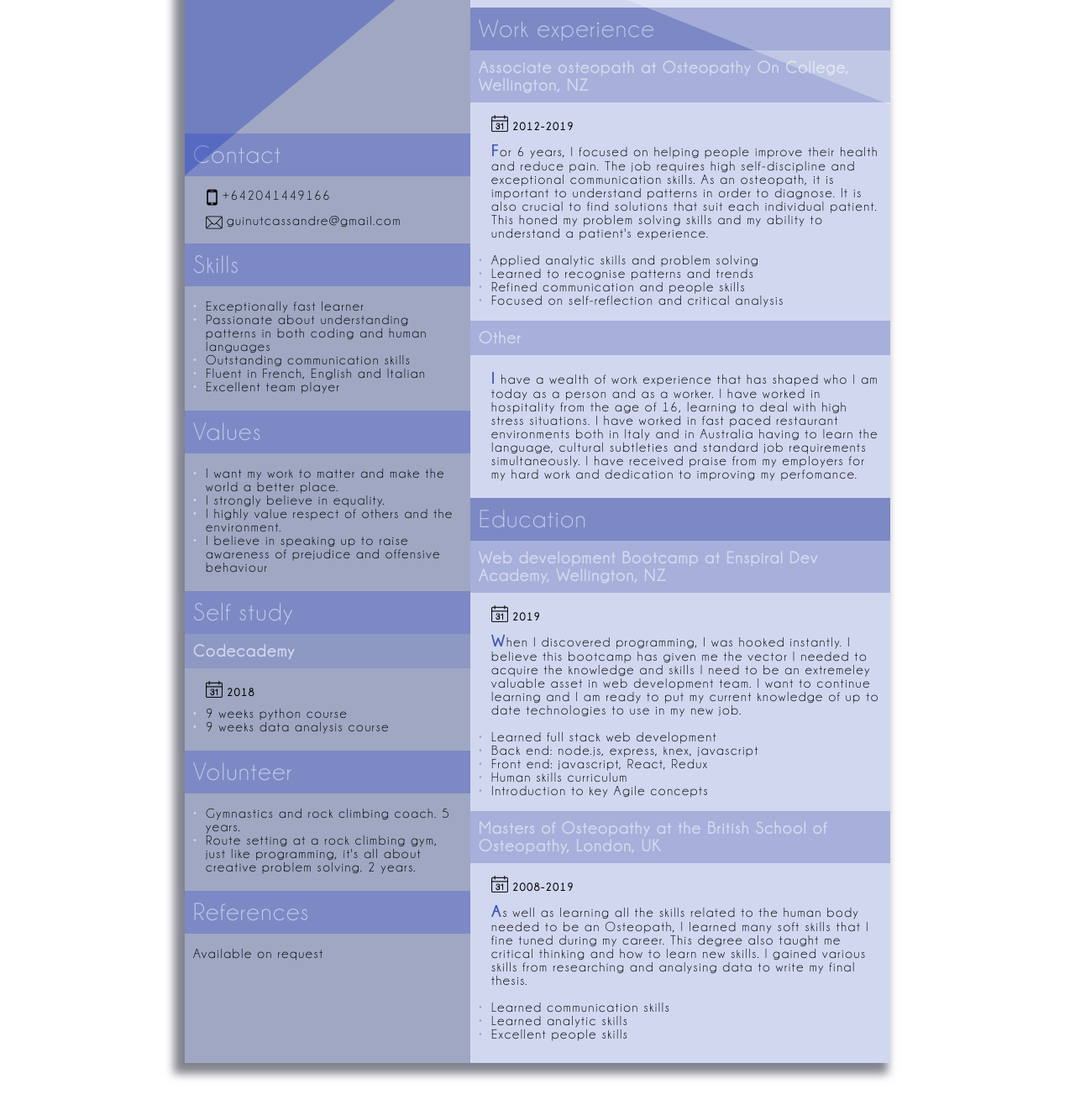
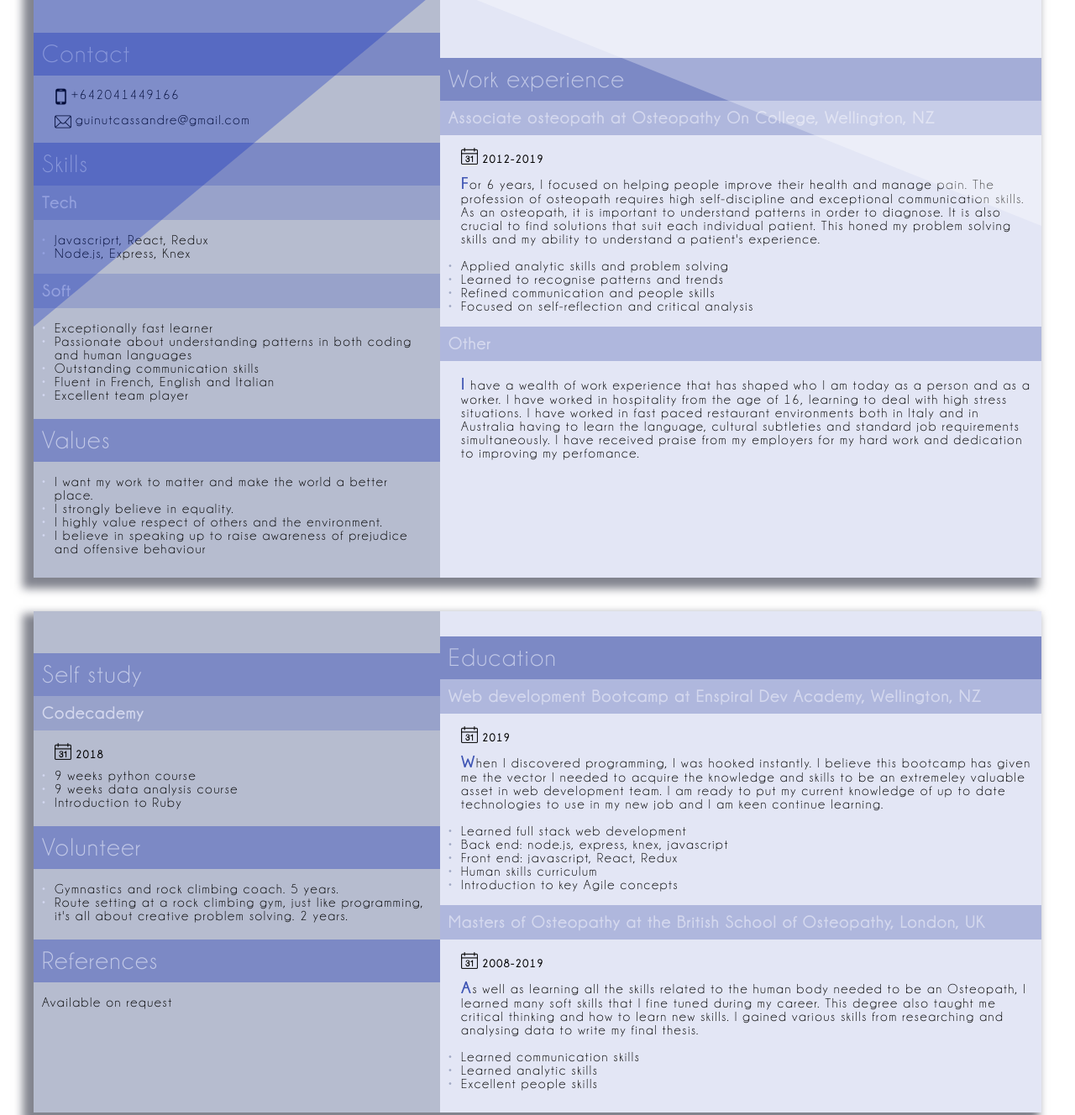
Before and after one commit to caasssandre/cassandre, a plain HTML site: page index.html in a window 1280 px wide. Shown: the part 251-1579 px from the top of the page at 84% size. Before the commit the page ends 1557 px from the top, so only its background shows below. Drawn offline with Linux system fonts and the light colour scheme.

Commit message:
update CV

```diff
--- a/index.html
+++ b/index.html
@@ -11,15 +11,13 @@
 </head>
 
 <body>
-  <div id="page">
+  <div class='page'>
     <svg viewBox="0 0 100 100">
-      <polygon fill="rgb(3, 33, 187)" fill-opacity="0.3"
-      points="0,0, 0,50 60,0" />
-      <polygon fill="white" fill-opacity="0.3"
-      points="0,0, 100,40 100,0" />
+      <polygon fill="rgb(3, 33, 187)" fill-opacity="0.3" points="0,0, 0,50 60,0" />
+      <polygon fill="white" fill-opacity="0.3" points="0,0, 100,40 100,0" />
     </svg>
     <div class="title">
-      <h1 class = 'name'>CASSANDRE GUINUT</h1>
+      <h1 class='name'>CASSANDRE GUINUT</h1>
       <p class="subtitle">software developer</p>
     </div>
     <div class='left-col'>
@@ -32,7 +30,13 @@
         <img class="icon" src="./icons/envelope.png" alt="envelope icon">
         <span class="contact"> guinutcassandre@gmail.com</span>
       </div>
-      <h4 class = 'category'>Skills</h4>
+      <h4 class='category'>Skills</h4>
+      <h3 class="sub-category">Tech</h3>
+      <ul class="left">
+        <li>Javascriprt, React, Redux</li>
+        <li>Node.js, Express, Knex</li>
+      </ul>
+      <h3 class="sub-category">Soft</h3>
       <ul class="left">
         <li>Exceptionally fast learner</li>
         <li>Passionate about understanding patterns in both coding and human languages</li>
@@ -40,44 +44,31 @@
         <li>Fluent in French, English and Italian</li>
         <li>Excellent team player</li>
       </ul>
-      <h4 class = 'category' >Values</h4>
+      <h4 class='category'>Values</h4>
       <ul class="left">
         <li>I want my work to matter and make the world a better place.</li>
         <li>I strongly believe in equality.</li>
         <li>I highly value respect of others and the environment.</li>
         <li>I believe in speaking up to raise awareness of prejudice and offensive behaviour</li>
       </ul>
-      <h3 class = 'category'>Self study</h3>
-      <h4 class = 'sub-category' >Codecademy</h4>
-      <div class="date-container">
-        <img class="icon" src="./icons/calendar.png" alt="calendar icon">
-        <h5>2018</h5>
     </div>
-      <ul class="left">
-        <li>9 weeks python course</li>
-        <li>9 weeks data analysis course</li>
-      </ul>
-      <h3 class = 'category'>Volunteer</h3>
-      <ul class="left">
-        <li>Gymnastics and rock climbing coach. 5 years.</li>
-        <li>Route setting at a rock climbing gym, just like programming, it's all about creative problem solving. 2 years.</li>
-      </ul>
-      <h3 class = 'category'>References</h3>
-      <p>Available on request</p>
-    </div>
-    <div class = 'main-col'>
+
+    <div class='main-col'>
       <!-- <h3 class="category">Personal summary</h3>
         <p>
           I am a passionate and curious individual and have varied work experience. I have picked up many skills such as customer care, efficient work flow and team work from 10 years in hospitality. I have also gleaned critical analysis skills, empathy and time management from a 6 year career as an Osteopath.
         </p> -->
       <h3 class="category">Work experience</h3>
-      <h4 class = 'sub-category' >Associate osteopath at Osteopathy On College, Wellington, NZ</h4>
+      <h4 class='sub-category'>Associate osteopath at Osteopathy On College, Wellington, NZ</h4>
       <div class="date-container">
         <img class="icon" src="./icons/calendar.png" alt="calendar icon">
         <h5>2012-2019</h5>
       </div>
       <p class="paragraph">
-        For 6 years, I focused on helping people improve their health and reduce pain. The job requires high self-discipline and exceptional communication skills. As an osteopath, it is important to understand patterns in order to diagnose. It is also crucial to find solutions that suit each individual patient. This honed my problem solving skills and my ability to understand a patient's experience.
+        For 6 years, I focused on helping people improve their health and manage pain. The profession of osteopath
+        requires high self-discipline and exceptional communication skills. As an osteopath, it is important to
+        understand patterns in order to diagnose. It is also crucial to find solutions that suit each individual
+        patient. This honed my problem solving skills and my ability to understand a patient's experience.
       </p>
       <ul class="right">
         <li>Applied analytic skills and problem solving</li>
@@ -87,16 +78,47 @@
       </ul>
       <h4 class="sub-category">Other</h4>
       <p class="paragraph">
-        I have a wealth of work experience that has shaped who I am today as a person and as a worker. I have worked in hospitality from the age of 16, learning to deal with high stress situations. I have worked in fast paced restaurant environments both in Italy and in Australia having to learn the language, cultural subtleties and standard job requirements simultaneously. I have received praise from my employers for my hard work and dedication to improving my perfomance.
+        I have a wealth of work experience that has shaped who I am today as a person and as a worker. I have worked in
+        hospitality from the age of 16, learning to deal with high stress situations. I have worked in fast paced
+        restaurant environments both in Italy and in Australia having to learn the language, cultural subtleties and
+        standard job requirements simultaneously. I have received praise from my employers for my hard work and
+        dedication to improving my perfomance.
       </p>
-      <h3 class = 'category'>Education</h3>
-      <h4 class = 'sub-category' >Web development Bootcamp at Enspiral Dev Academy, Wellington, NZ</h4>
+    </div>
+  </div>
+  <div class="page">
+    <div class="left-col bottom">
+      <h3 class='category'>Self study</h3>
+      <h4 class='sub-category'>Codecademy</h4>
+      <div class="date-container">
+        <img class="icon" src="./icons/calendar.png" alt="calendar icon">
+        <h5>2018</h5>
+      </div>
+      <ul class="left">
+        <li>9 weeks python course</li>
+        <li>9 weeks data analysis course</li>
+        <li>Introduction to Ruby</li>
+      </ul>
+      <h3 class='category'>Volunteer</h3>
+      <ul class="left">
+        <li>Gymnastics and rock climbing coach. 5 years.</li>
+        <li>Route setting at a rock climbing gym, just like programming, it's all about creative problem solving. 2
+          years.</li>
+      </ul>
+      <h3 class='category'>References</h3>
+      <p>Available on request</p>
+    </div>
+    <div class="main-col bottom">
+      <h3 class='category'>Education</h3>
+      <h4 class='sub-category'>Web development Bootcamp at Enspiral Dev Academy, Wellington, NZ</h4>
       <div class="date-container">
         <img class="icon" src="./icons/calendar.png" alt="calendar icon">
         <h5>2019</h5>
       </div>
       <p class="paragraph">
-        When I discovered programming, I was hooked instantly. I believe this bootcamp has given me the vector I needed to acquire the knowledge and skills I need to be an extremeley valuable asset in web development team. I want to continue learning and I am ready to put my current knowledge of up to date technologies to use in my new job.
+        When I discovered programming, I was hooked instantly. I believe this bootcamp has given me the vector I needed
+        to acquire the knowledge and skills to be an extremeley valuable asset in web development team. I am ready to
+        put my current knowledge of up to date technologies to use in my new job and I am keen continue learning.
       </p>
       <ul class="right">
         <li>Learned full stack web development</li>
@@ -105,13 +127,15 @@
         <li>Human skills curriculum</li>
         <li>Introduction to key Agile concepts</li>
       </ul>
-      <h4 class = 'sub-category' >Masters of Osteopathy at the British School of Osteopathy, London, UK</h4>
+      <h4 class='sub-category'>Masters of Osteopathy at the British School of Osteopathy, London, UK</h4>
       <div class="date-container">
         <img class="icon" src="./icons/calendar.png" alt="calendar icon">
         <h5>2008-2019</h5>
       </div>
       <p class="paragraph">
-        As well as learning all the skills related to the human body needed to be an Osteopath, I learned many soft skills that I fine tuned during my career. This degree also taught me critical thinking and how to learn new skills. I gained various skills from researching and analysing data to write my final thesis.
+        As well as learning all the skills related to the human body needed to be an Osteopath, I learned many soft
+        skills that I fine tuned during my career. This degree also taught me critical thinking and how to learn new
+        skills. I gained various skills from researching and analysing data to write my final thesis.
       </p>
       <ul class="right">
         <li>Learned communication skills</li>
@@ -121,4 +145,5 @@
     </div>
   </div>
 </body>
+
 </html>
--- a/main.css
+++ b/main.css
@@ -4,10 +4,11 @@ body {
   letter-spacing: 0.1em;
 }
 
-#page {
+.page {
   display: flex;
-  width: 70%;
+  width: 100%;
   margin: auto;
+  margin-bottom: 40px;
   justify-content: center;
   -webkit-box-shadow: -8px 8px 10px 5px rgba(7, 11, 31, 0.50);
   -moz-box-shadow: -8px 8px 10px 5px rgb(7, 11, 31, 0.50);
@@ -23,17 +24,16 @@ svg{
 
 .left-col {
   width: 40%;
-  background-color: rgb(159, 167, 194);
-  /* background-color: rgb(229, 233, 241); */
+  background-color: rgb(182, 188, 207);
   padding: 10px;
-  padding-top: 350px;
+  padding-top: 230px;
 }
 
 .main-col {
   width: 60%;
-  background-color: rgb(210, 215, 240);
+  background-color: rgb(227, 230, 245);
   padding: 10px;
-  padding-top: 200px;
+  padding-top: 260px;
 }
 
 .title{
@@ -47,14 +47,14 @@ svg{
   margin-bottom: 0;
   padding-left: 0.45em;
   font-weight: 1000;
-  font-size: 50px;
+  font-size: 40px;
   letter-spacing: 0.45em;
 
 }
 
 .subtitle{
   letter-spacing: 1.4em;
-  font-size: 23px;
+  font-size: 18px;
   padding-left: 1.4em;
 }
 
@@ -132,3 +132,11 @@ ul.left li::before {
   font-size: 20px;
   color: rgb(63, 85, 180);
 }
+
+.left-col.bottom{
+  padding-top: 30px;
+}
+
+.main-col.bottom{
+  padding-top: 10px;
+}
```
Also changed, not shown: 1 other file. Lines whose indentation alone changed are shown as unchanged.
